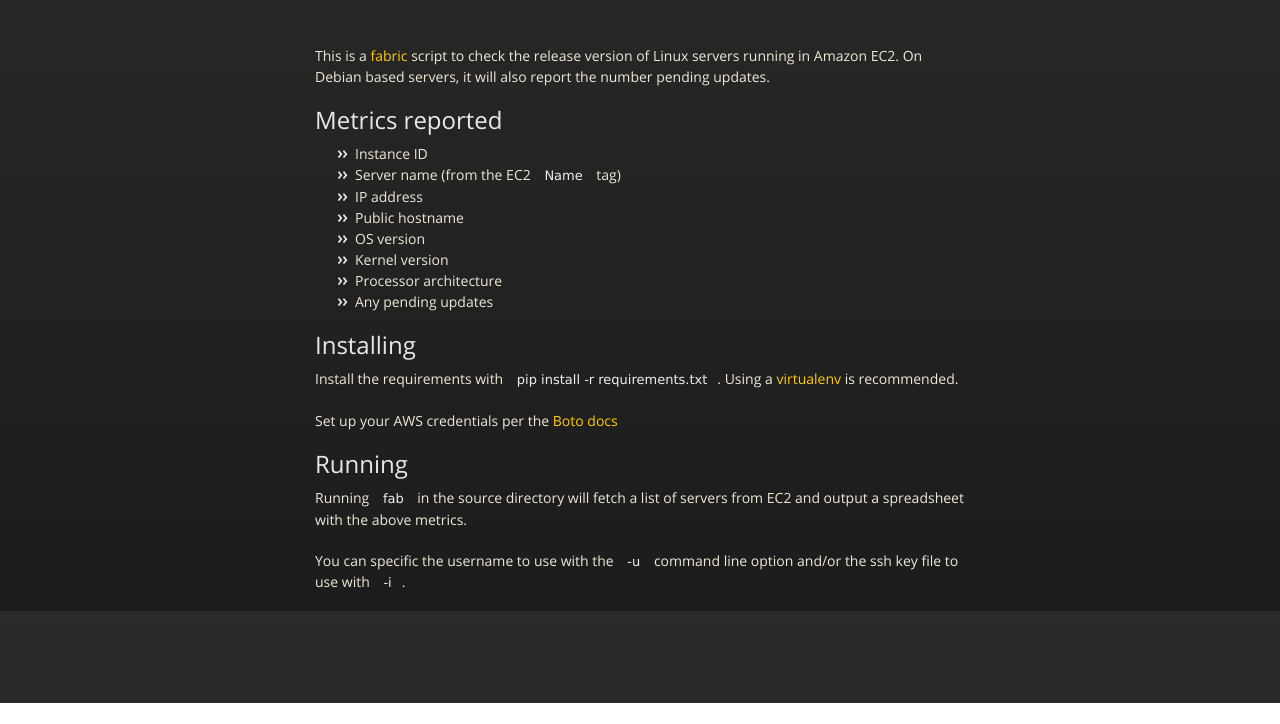
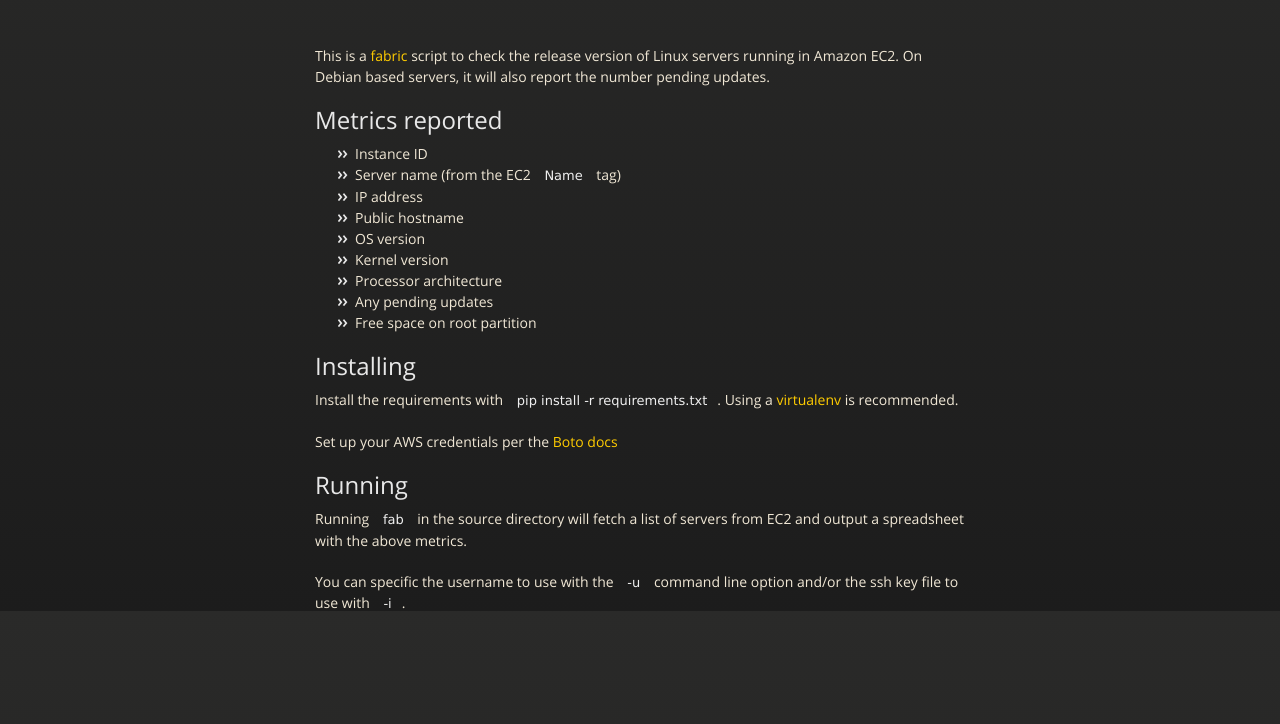
Before and after one commit to alexluke/ec2_version_checker, a plain HTML site: page index.html in a window 1280 px wide. Shown: the part 189-913 px from the top of the page. Before the commit the page ends 892 px from the top, so only its background shows below. Drawn offline with nearby package versions, Linux system fonts and the light colour scheme.

Commit message:
Add disk space

```diff
--- a/index.html
+++ b/index.html
@@ -51,6 +51,7 @@
 <li>Kernel version</li>
 <li>Processor architecture</li>
 <li>Any pending updates</li>
+<li>Free space on root partition</li>
 </ul><h2>Installing</h2>
 
 <p>Install the requirements with <code>pip install -r requirements.txt</code>. Using a <a href="http://www.virtualenv.org/">virtualenv</a> is recommended.</p>
```
